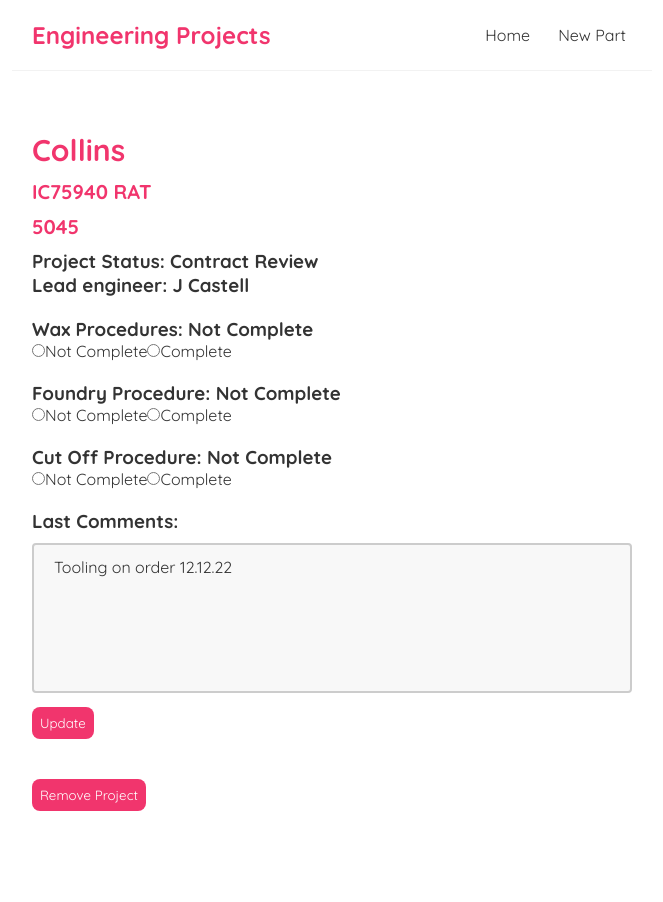
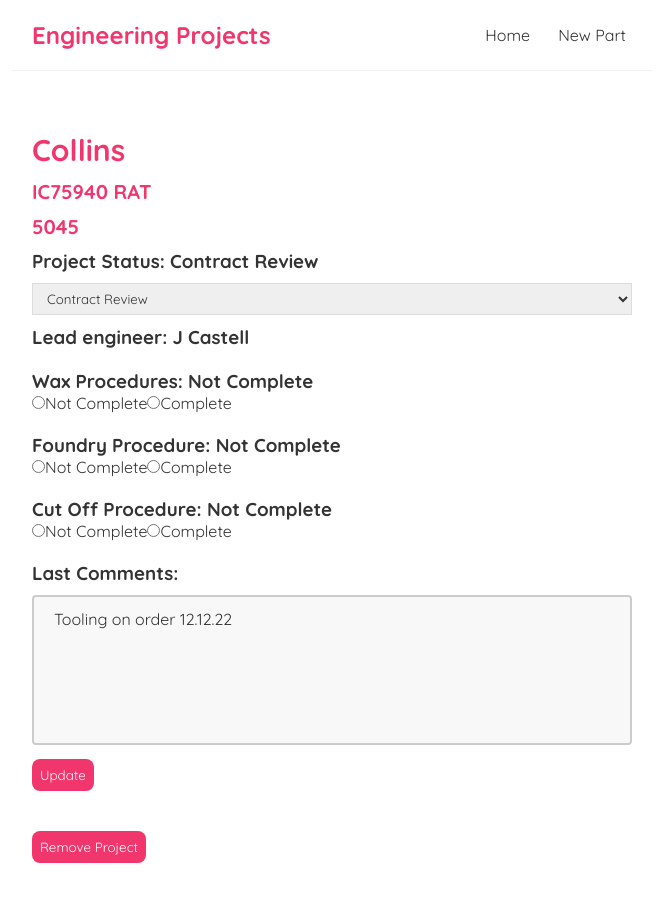
Before and after one commit to Wxmnath/engineering-samples-tracker, a React (Create React App) app: page /projects/2 in a window 1280 px wide. Shown: the top 902 px of the page, without its empty margins (308-971 px from the left). Before the commit the page ends 881 px from the top, so only its background shows below. Built offline with nearby package versions, Linux system fonts and the light colour scheme; data requests are answered from the project's data file.

Commit message:
styling added to projectDetails

```diff
--- a/Data/db.json
+++ b/Data/db.json
@@ -59,8 +59,8 @@
       "WaxProcedure": "Complete",
       "id": 6,
       "FoundryProcedure": "Complete",
-      "CutOffProcedure": "Not Complete",
-      "comments": "Wax assembly procedure complete and dont expect future changes to be needed.\nfoundry procedure technique is complete and dont expect for changes to be made.\nCut off procedure will need finalising to ensure it meets current technique.\n"
+      "CutOffProcedure": "Complete",
+      "comments": "Wax assembly procedure complete and dont expect future changes to be needed.\nfoundry procedure technique is complete and dont expect for changes to be made.\nCut off procedure will need finalising to ensure it meets current technique.\n14.01.23\n"
     }
   ]
 }
--- a/src/Components/ProjectDetails.js
+++ b/src/Components/ProjectDetails.js
@@ -10,6 +10,7 @@ function ProjectDetails() {
   const [foundryProcedure, setFoundryProcedure] = useState("");
   const [cutOffProcedure, setCutOffProcedure] = useState("");
   const [commentsAdded, setCommentsAdded] = useState("");
+  const [stage, setStage] = useState("");
   // eslint-disable-next-line no-unused-vars
   let savedText = "";
 
@@ -44,6 +45,7 @@ function ProjectDetails() {
       FoundryProcedure: foundryProcedure,
       CutOffProcedure: cutOffProcedure,
       comments: commentsAdded,
+      Stage: stage,
     });
   };
 
@@ -59,7 +61,18 @@ function ProjectDetails() {
           </h2>
           <h2>{project.Tool}</h2>
           <h3>Project Status: {project.Stage}</h3>
+          <select
+            defaultValue={stage}
+            onChange={(e) => setStage(e.target.value)}
+          >
+            <option value="Contract Review">Contract Review</option>
+            <option value="Tooling">Tooling</option>
+            <option value="NPM">NPM</option>
+            <option value="Samples In WIP">Samples In WIP</option>
+            <option value="FAIR Stage">FAIR Stage</option>
+          </select>
           <h3>Lead engineer: {project.Engineer}</h3>
+
           <div className="procedure-list">
             <form>
               <h3>Wax Procedures: {project.WaxProcedure}</h3>
--- a/src/Styles/index.css
+++ b/src/Styles/index.css
@@ -102,6 +102,15 @@ textarea[type="text"] {
   margin-top: 10px;
 }
 
+.project-details select {
+  width: 100%;
+  padding: 6px 10px;
+  margin: 10px 0;
+  border: 1px solid #ddd;
+  box-sizing: border-box;
+  display: block;
+}
+
 /* create new blog form */
 .create {
   max-width: 400px;
```
Also changed, not shown: 1 other file (tests, documents, lock files or other folders).
